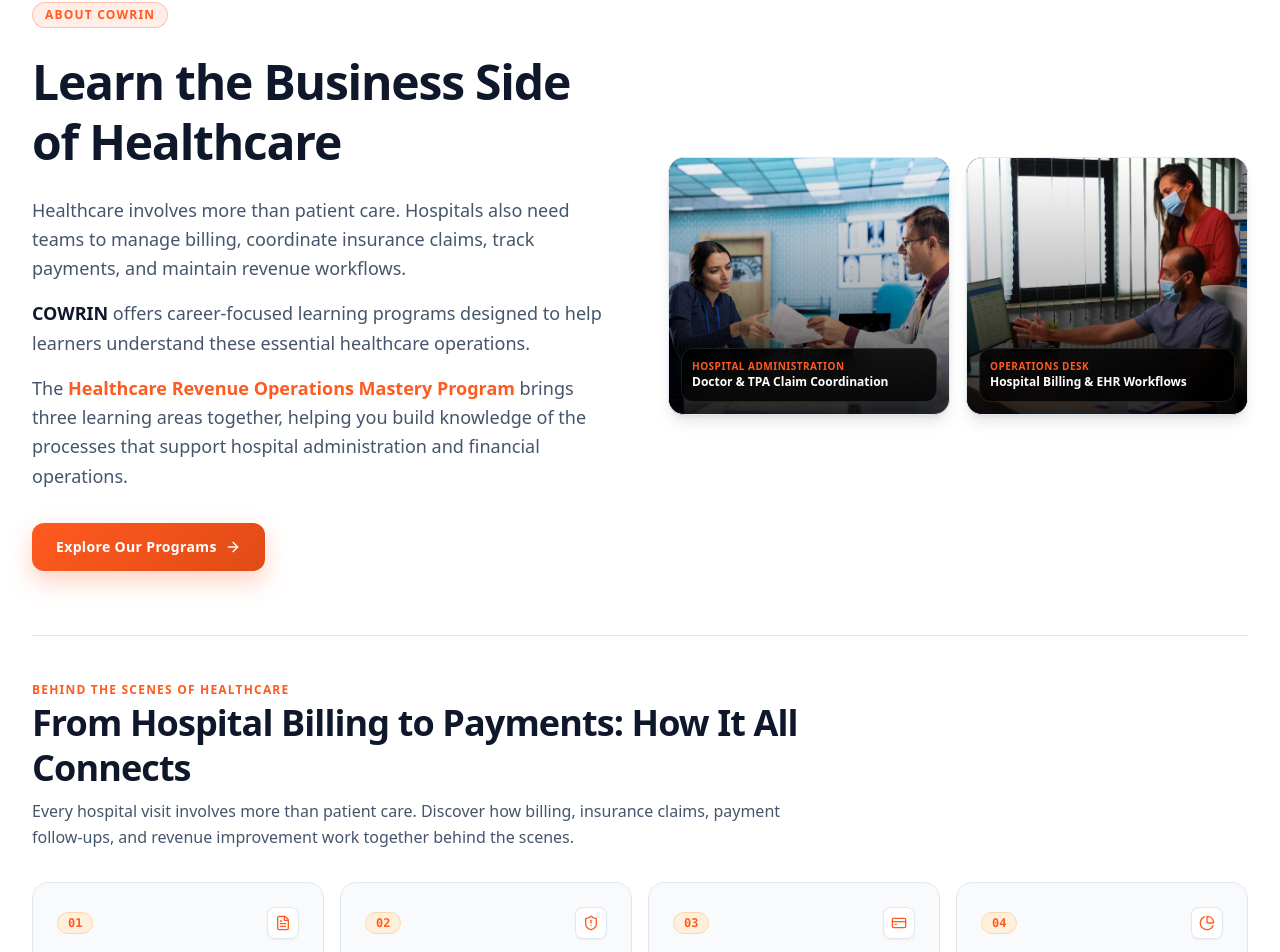
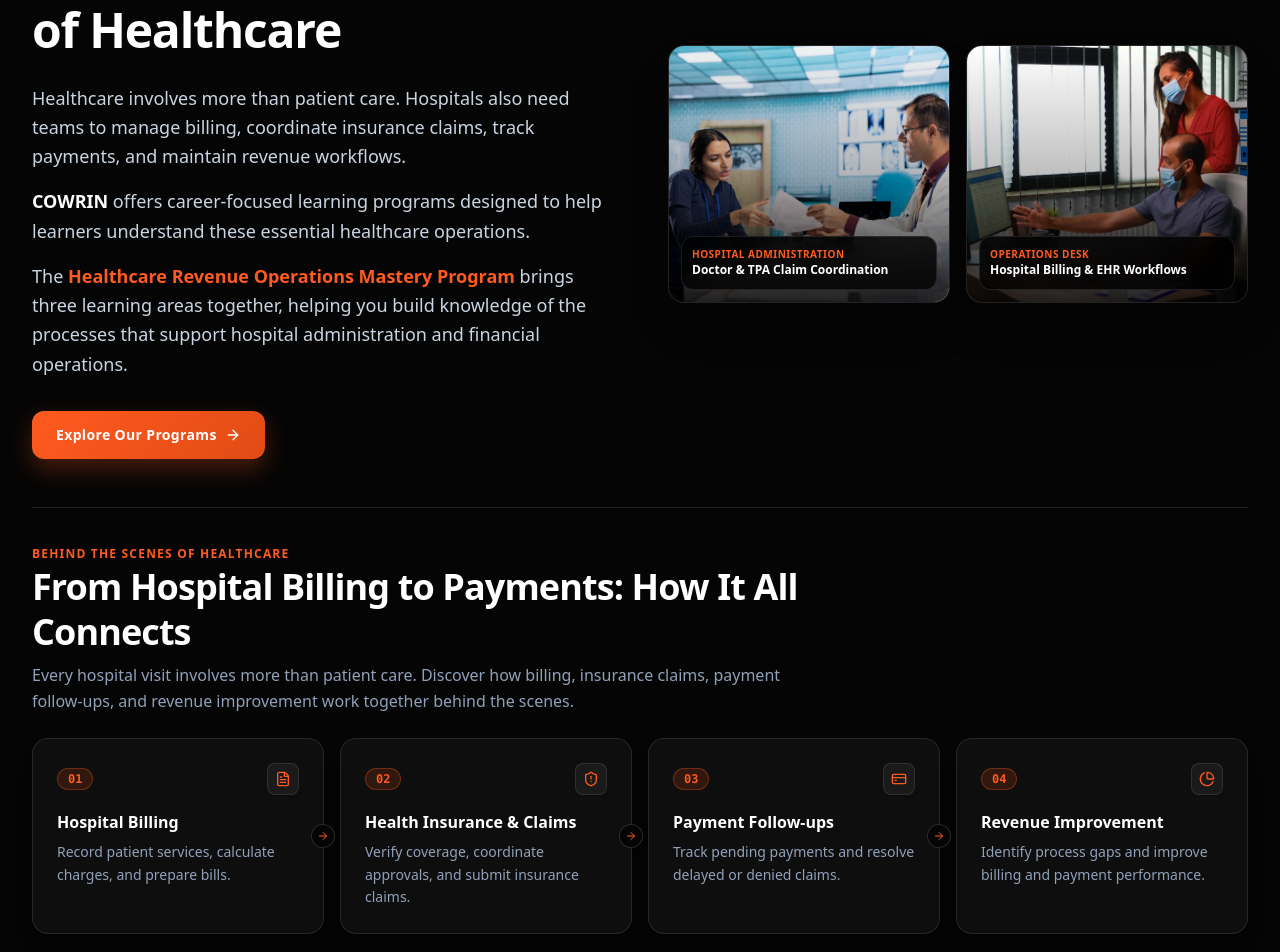
Before and after one commit to pandaece-murali/Crowin_Operations_LP1, a Next.js app: page / in a window 1280 px wide. Shown: the part 1302-2254 px from the top of the page. Built offline with nearby package versions, Linux system fonts and the light colour scheme.

Commit message:
Change background

```diff
--- a/app/globals.css
+++ b/app/globals.css
@@ -77,19 +77,13 @@ body {
   box-shadow: 0 20px 40px -15px rgba(0, 0, 0, 0.08), 0 0 25px rgba(255, 90, 31, 0.12);
 }
 
-/* Background Grids */
+/* Background Grids - Disabled for solid clean dark theme */
 .bg-grid-dark {
-  background-image:
-    linear-gradient(rgba(255, 255, 255, 0.04) 1px, transparent 1px),
-    linear-gradient(90deg, rgba(255, 255, 255, 0.04) 1px, transparent 1px);
-  background-size: 64px 64px;
+  background-image: none;
 }
 
 .bg-grid-light {
-  background-image:
-    linear-gradient(rgba(15, 23, 42, 0.04) 1px, transparent 1px),
-    linear-gradient(90deg, rgba(15, 23, 42, 0.04) 1px, transparent 1px);
-  background-size: 56px 56px;
+  background-image: none;
 }
 
 /* Ambient glows */
--- a/app/thank-you/page.tsx
+++ b/app/thank-you/page.tsx
@@ -15,7 +15,7 @@ function ThankYouContent() {
   const firstName = name.trim().split(" ")[0] || "Learner";
 
   return (
-    <div className="min-h-screen bg-[#050505] text-white flex flex-col justify-between selection:bg-[#FF5A1F] selection:text-white bg-grid-dark relative overflow-hidden">
+    <div className="min-h-screen bg-[#050505] text-white flex flex-col justify-between selection:bg-[#FF5A1F] selection:text-white relative overflow-hidden">
       {/* Ambient background glows */}
       <div className="absolute top-0 left-1/2 -translate-x-1/2 w-[600px] h-[400px] bg-[#FF5A1F]/15 rounded-full blur-[140px] pointer-events-none" />
 
--- a/components/AboutSection.tsx
+++ b/components/AboutSection.tsx
@@ -44,8 +44,8 @@ export default function AboutSection({ onLearnMore }: AboutSectionProps) {
   ];
 
   return (
-    <section id="about" className="relative py-20 sm:py-28 bg-white text-slate-900 border-y border-slate-200">
-      <div className="max-w-7xl mx-auto px-4 sm:px-6 lg:px-8 space-y-16">
+    <section id="about" className="relative py-14 sm:py-16 bg-[#050505] text-white border-t border-white/10">
+      <div className="max-w-7xl mx-auto px-4 sm:px-6 lg:px-8 space-y-12">
 
         {/* Main Grid: Narrative Copy on Left, Dual Photo Cards on Right */}
         <div className="grid grid-cols-1 lg:grid-cols-12 gap-10 lg:gap-14 items-center">
@@ -57,16 +57,16 @@ export default function AboutSection({ onLearnMore }: AboutSectionProps) {
               <span>ABOUT COWRIN</span>
             </div>
 
-            <h2 className="text-3xl sm:text-4xl lg:text-5xl font-black text-slate-900 tracking-tight leading-tight">
+            <h2 className="text-3xl sm:text-4xl lg:text-5xl font-black text-white tracking-tight leading-tight">
               Learn the Business Side of Healthcare
             </h2>
 
-            <div className="space-y-4 text-base sm:text-lg text-slate-600 leading-relaxed font-normal">
+            <div className="space-y-4 text-base sm:text-lg text-slate-300 leading-relaxed font-normal">
               <p>
                 Healthcare involves more than patient care. Hospitals also need teams to manage billing, coordinate insurance claims, track payments, and maintain revenue workflows.
               </p>
               <p>
-                <strong className="text-slate-900 font-semibold">COWRIN</strong> offers career-focused learning programs designed to help learners understand these essential healthcare operations.
+                <strong className="text-white font-semibold">COWRIN</strong> offers career-focused learning programs designed to help learners understand these essential healthcare operations.
               </p>
               <p>
                 The <span className="text-[#FF5A1F] font-semibold">Healthcare Revenue Operations Mastery Program</span> brings three learning areas together, helping you build knowledge of the processes that support hospital administration and financial operations.
@@ -93,7 +93,7 @@ export default function AboutSection({ onLearnMore }: AboutSectionProps) {
             <div className="grid grid-cols-1 sm:grid-cols-2 gap-4">
 
               {/* Card 1: Doctor & Insurance Coordination */}
-              <div className="rounded-2xl overflow-hidden border border-slate-200 shadow-lg bg-slate-900 group flex flex-col">
+              <div className="rounded-2xl overflow-hidden border border-white/10 shadow-2xl bg-[#0B0B0B] group flex flex-col">
                 <div className="relative h-56 sm:h-64 w-full overflow-hidden">
                   <Image
                     src="/images/doctor-insurance-coordination.jpg"
@@ -115,7 +115,7 @@ export default function AboutSection({ onLearnMore }: AboutSectionProps) {
               </div>
 
               {/* Card 2: Billing & EHR Operations Desk */}
-              <div className="rounded-2xl overflow-hidden border border-slate-200 shadow-lg bg-slate-900 group flex flex-col">
+              <div className="rounded-2xl overflow-hidden border border-white/10 shadow-2xl bg-[#0B0B0B] group flex flex-col">
                 <div className="relative h-56 sm:h-64 w-full overflow-hidden">
                   <Image
                     src="/images/hospital-billing-desk.jpg"
@@ -142,15 +142,15 @@ export default function AboutSection({ onLearnMore }: AboutSectionProps) {
         </div>
 
         {/* The 4 Connected Process Cards Strip: Behind The Scenes Of Healthcare */}
-        <div className="pt-10 border-t border-slate-200">
-          <div className="max-w-3xl mb-8 space-y-2">
+        <div className="pt-8 border-t border-white/10">
+          <div className="max-w-3xl mb-6 space-y-2">
             <span className="text-xs uppercase tracking-widest font-extrabold text-[#FF5A1F]">
               BEHIND THE SCENES OF HEALTHCARE
             </span>
-            <h3 className="text-2xl sm:text-3xl lg:text-4xl font-black text-slate-900 tracking-tight leading-tight">
+            <h3 className="text-2xl sm:text-3xl lg:text-4xl font-black text-white tracking-tight leading-tight">
               From Hospital Billing to Payments: How It All Connects
             </h3>
-            <p className="text-sm sm:text-base text-slate-600 leading-relaxed font-normal">
+            <p className="text-sm sm:text-base text-slate-400 leading-relaxed font-normal">
               Every hospital visit involves more than patient care. Discover how billing, insurance claims, payment follow-ups, and revenue improvement work together behind the scenes.
             </p>
           </div>
@@ -161,28 +161,28 @@ export default function AboutSection({ onLearnMore }: AboutSectionProps) {
               return (
                 <div
                   key={idx}
-                  className="p-5 sm:p-6 rounded-2xl bg-slate-50 border border-slate-200 hover:border-[#FF5A1F]/50 hover:bg-white hover:shadow-lg transition-all group flex flex-col justify-between relative"
+                  className="p-5 sm:p-6 rounded-2xl bg-white/[0.04] border border-white/10 hover:border-[#FF5A1F]/50 hover:bg-white/[0.07] transition-all group flex flex-col justify-between relative shadow-xl"
                 >
                   <div>
                     <div className="flex items-center justify-between mb-4">
-                      <span className="text-xs font-mono font-black text-[#FF5A1F] px-2.5 py-0.5 rounded-full bg-orange-100/80 border border-orange-200">
+                      <span className="text-xs font-mono font-black text-[#FF5A1F] px-2.5 py-0.5 rounded-full bg-[#FF5A1F]/15 border border-[#FF5A1F]/30">
                         {step.num}
                       </span>
-                      <div className="w-8 h-8 rounded-lg bg-white border border-slate-200 group-hover:bg-[#FF5A1F] text-[#FF5A1F] group-hover:text-white group-hover:border-[#FF5A1F] flex items-center justify-center transition-colors shadow-xs">
+                      <div className="w-8 h-8 rounded-lg bg-white/5 border border-white/10 group-hover:bg-[#FF5A1F] text-[#FF5A1F] group-hover:text-white group-hover:border-[#FF5A1F] flex items-center justify-center transition-colors shadow-xs">
                         <Icon className="w-4 h-4" />
                       </div>
                     </div>
-                    <h4 className="text-base font-bold text-slate-900 mb-2 leading-snug">
+                    <h4 className="text-base font-bold text-white mb-2 leading-snug">
                       {step.title}
                     </h4>
-                    <p className="text-xs sm:text-sm text-slate-600 leading-relaxed font-normal">
+                    <p className="text-xs sm:text-sm text-slate-400 leading-relaxed font-normal">
                       {step.desc}
                     </p>
                   </div>
 
                   {/* Flow arrow connector between cards on desktop */}
                   {idx < workflowSteps.length - 1 && (
-                    <div className="hidden lg:flex absolute -right-3 top-1/2 -translate-y-1/2 z-20 w-6 h-6 rounded-full bg-white border border-slate-200 text-slate-400 items-center justify-center shadow-xs pointer-events-none">
+                    <div className="hidden lg:flex absolute -right-3 top-1/2 -translate-y-1/2 z-20 w-6 h-6 rounded-full bg-[#050505] border border-white/15 text-slate-400 items-center justify-center shadow-xs pointer-events-none">
                       <ArrowRight className="w-3 h-3 text-[#FF5A1F]" />
                     </div>
                   )}
--- a/components/CoursesSection.tsx
+++ b/components/CoursesSection.tsx
@@ -70,7 +70,7 @@ export default function CoursesSection({ onSelectCourse }: CoursesSectionProps)
   };
 
   return (
-    <section id="courses" className="relative py-24 sm:py-32 bg-[#0B0B0B] text-white overflow-hidden bg-grid-dark">
+    <section id="courses" className="relative py-14 sm:py-16 bg-[#0B0B0B] text-white overflow-hidden border-t border-white/10">
       {/* Ambient background glows */}
       <div className="absolute top-1/2 left-0 -translate-y-1/2 w-96 h-96 bg-[#FF5A1F]/15 rounded-full blur-[140px] pointer-events-none" />
       <div className="absolute bottom-10 right-0 w-96 h-96 bg-[#FF5A1F]/10 rounded-full blur-[140px] pointer-events-none" />
@@ -78,7 +78,7 @@ export default function CoursesSection({ onSelectCourse }: CoursesSectionProps)
       <div className="max-w-7xl mx-auto px-4 sm:px-6 lg:px-8 relative z-10">
 
         {/* Section Header */}
-        <div className="max-w-3xl mx-auto text-center space-y-4 mb-16 sm:mb-20">
+        <div className="max-w-3xl mx-auto text-center space-y-4 mb-10 sm:mb-12">
           <div className="inline-flex items-center gap-2 px-3.5 py-1.5 rounded-full text-xs font-black tracking-widest uppercase bg-[#FF5A1F]/10 border border-[#FF5A1F]/30 text-[#FF5A1F]">
             <span>OUR COURSES</span>
           </div>
--- a/components/FaqSection.tsx
+++ b/components/FaqSection.tsx
@@ -57,14 +57,14 @@ export default function FaqSection() {
   };
 
   return (
-    <section id="faqs" className="py-24 sm:py-32 bg-[#0B0B0B] text-white relative overflow-hidden bg-grid-dark">
+    <section id="faqs" className="py-14 sm:py-16 bg-[#0B0B0B] text-white relative overflow-hidden border-t border-white/10">
       {/* Background glow */}
       <div className="absolute top-1/3 right-1/4 w-96 h-96 bg-[#FF5A1F]/10 rounded-full blur-[140px] pointer-events-none" />
 
       <div className="max-w-4xl mx-auto px-4 sm:px-6 lg:px-8 relative z-10">
 
         {/* Header */}
-        <div className="text-center space-y-4 mb-12">
+        <div className="text-center space-y-4 mb-8 sm:mb-10">
           <div className="inline-flex items-center gap-2 px-3.5 py-1.5 rounded-full text-xs font-black tracking-widest uppercase bg-[#FF5A1F]/10 border border-[#FF5A1F]/30 text-[#FF5A1F]">
             <span>FREQUENTLY ASKED QUESTIONS</span>
           </div>
--- a/components/FinalCtaSection.tsx
+++ b/components/FinalCtaSection.tsx
@@ -24,11 +24,11 @@ export default function FinalCtaSection({ onEnquireNow }: FinalCtaSectionProps)
   };
 
   return (
-    <section className="relative py-24 sm:py-32 bg-[#050505] text-white overflow-hidden border-t border-white/10">
+    <section className="relative py-14 sm:py-18 bg-[#050505] text-white overflow-hidden border-t border-white/10">
       {/* Intense centered ambient glow in COWRIN brand color */}
       <div className="absolute top-1/2 left-1/2 -translate-x-1/2 -translate-y-1/2 w-[600px] h-[400px] bg-[#FF5A1F]/20 rounded-full blur-[140px] pointer-events-none" />
 
-      <div className="max-w-5xl mx-auto px-4 sm:px-6 lg:px-8 relative z-10 text-center space-y-8">
+      <div className="max-w-5xl mx-auto px-4 sm:px-6 lg:px-8 relative z-10 text-center space-y-6 sm:space-y-7">
 
         {/* Eyebrow */}
         <div className="inline-flex items-center gap-2 px-3.5 py-1.5 rounded-full text-xs font-black tracking-widest uppercase bg-[#FF5A1F]/15 border border-[#FF5A1F]/30 text-[#FF5A1F]">
--- a/components/Footer.tsx
+++ b/components/Footer.tsx
@@ -13,8 +13,8 @@ export default function Footer() {
   };
 
   return (
-    <footer className="bg-[#050505] text-slate-400 text-xs border-t border-white/10 pt-14 sm:pt-16 pb-28 sm:pb-24">
-      <div className="max-w-7xl mx-auto px-4 sm:px-6 lg:px-8 space-y-12">
+    <footer className="bg-[#050505] text-slate-400 text-xs border-t border-white/10 pt-12 sm:pt-14 pb-24 sm:pb-20">
+      <div className="max-w-7xl mx-auto px-4 sm:px-6 lg:px-8 space-y-10">
 
         {/* Main Footer Row */}
         <div className="grid grid-cols-1 md:grid-cols-12 gap-10 lg:gap-12 items-start">
--- a/components/HeroSection.tsx
+++ b/components/HeroSection.tsx
@@ -52,7 +52,7 @@ export default function HeroSection({
   ];
 
   return (
-    <section className="relative min-h-[90vh] bg-[#050505] text-white pt-10 pb-20 sm:pt-16 sm:pb-28 overflow-hidden bg-grid-dark">
+    <section className="relative bg-[#050505] text-white pt-8 pb-12 sm:pt-12 sm:pb-16 overflow-hidden">
       {/* Ambient background glows */}
       <div className="absolute top-0 left-1/4 w-[500px] h-[500px] bg-[#FF5A1F]/15 rounded-full blur-[140px] pointer-events-none -z-0" />
       <div className="absolute bottom-10 right-10 w-[420px] h-[420px] bg-[#FF5A1F]/10 rounded-full blur-[120px] pointer-events-none -z-0" />
--- a/components/TestimonialsSection.tsx
+++ b/components/TestimonialsSection.tsx
@@ -119,7 +119,7 @@ export default function TestimonialsSection() {
   ];
 
   return (
-    <section id="reviews" className="py-20 sm:py-28 bg-[#0B0B0B] text-white relative overflow-hidden bg-grid-dark border-t border-white/10">
+    <section id="reviews" className="py-14 sm:py-16 bg-[#0B0B0B] text-white relative overflow-hidden border-t border-white/10">
       {/* Inline styles for guaranteed CSS animation across all bundlers */}
       <style
         dangerouslySetInnerHTML={{
@@ -151,7 +151,7 @@ export default function TestimonialsSection() {
       {/* Background ambient glow */}
       <div className="absolute top-1/2 left-1/2 -translate-x-1/2 -translate-y-1/2 w-[600px] h-[350px] bg-[#FF5A1F]/10 rounded-full blur-[140px] pointer-events-none" />
 
-      <div className="max-w-7xl mx-auto px-4 sm:px-6 lg:px-8 relative z-10 mb-10 text-center space-y-3">
+      <div className="max-w-7xl mx-auto px-4 sm:px-6 lg:px-8 relative z-10 mb-8 text-center space-y-3">
         {/* Eyebrow */}
         <div className="inline-flex items-center gap-2 px-3.5 py-1.5 rounded-full text-xs font-black tracking-widest uppercase bg-[#FF5A1F]/10 border border-[#FF5A1F]/30 text-[#FF5A1F]">
           <span>LEARNER SUCCESS STORIES</span>
```
Also changed, not shown: components/CurriculumBenefitsSection.tsx (+11 -11 lines).
